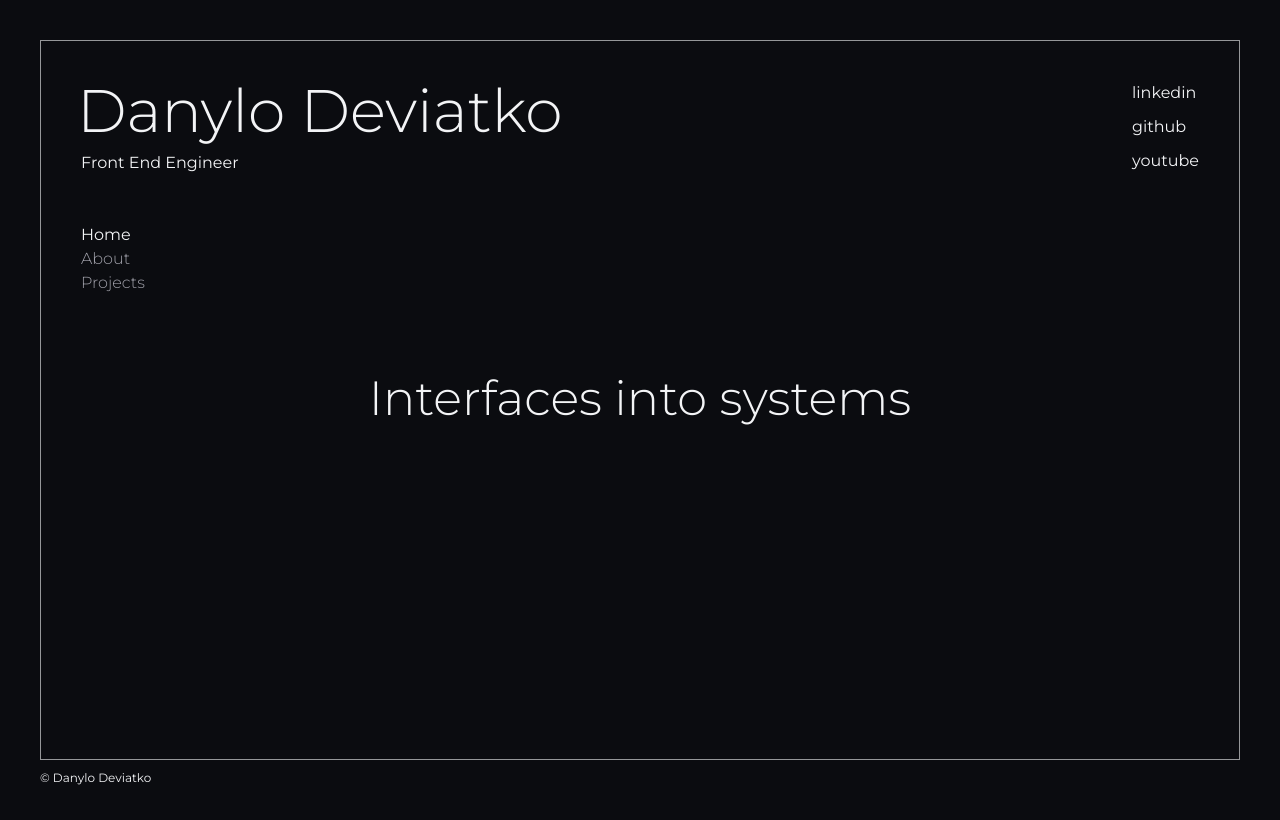
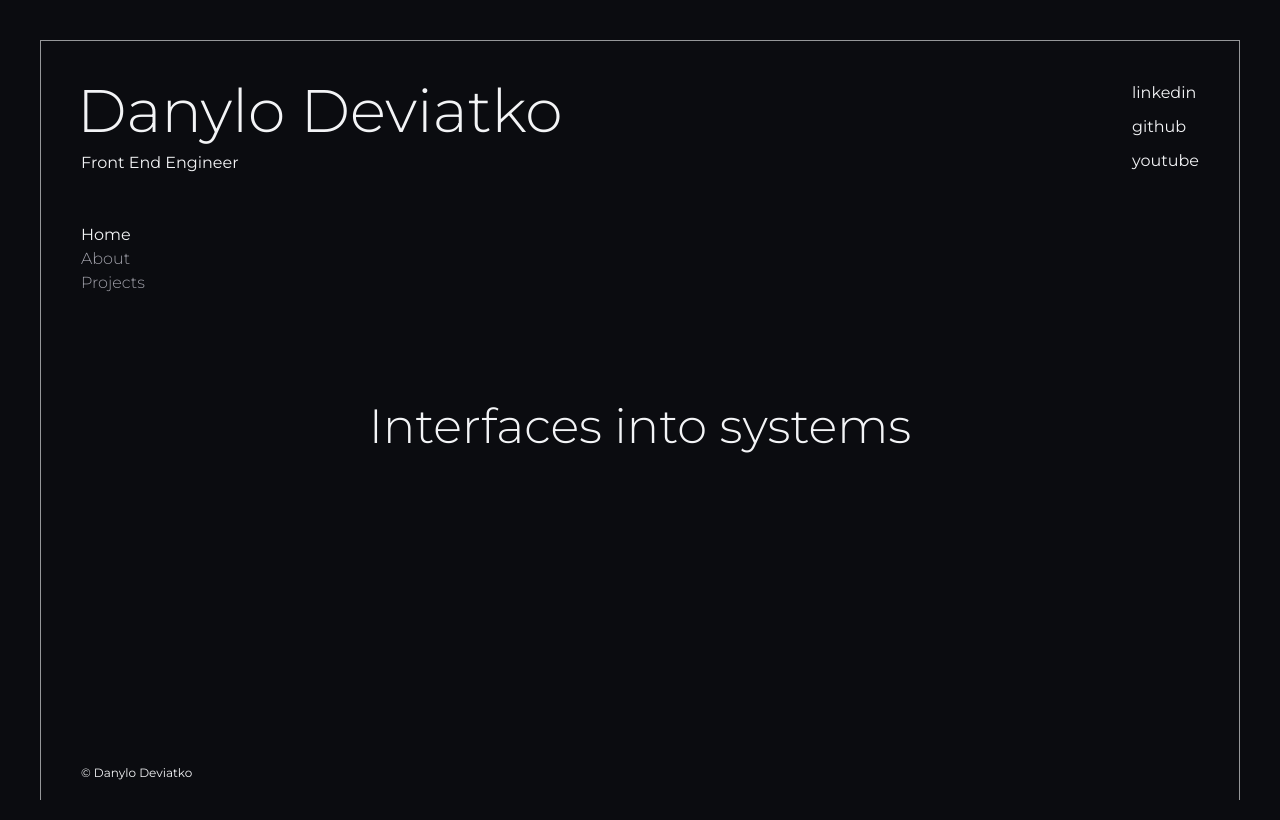
Before and after one commit to DanilDevyatko/Portfolio, a React (Vite) app in the folder apps/portfolioWeb/: page /home in a window 1280 px wide. Built offline with nearby package versions, Linux system fonts and the light colour scheme.

Commit message:
alignment of main content wrapper;updated doc

```diff
--- a/apps/portfolioWeb/src/app/AppShell.module.css
+++ b/apps/portfolioWeb/src/app/AppShell.module.css
@@ -3,7 +3,7 @@
   padding: 20px 20px 90px 20px;
 
   @media (min-width: 768px) {
-    padding: 40px;
+    padding: 40px 40px 0 40px;
   }
 }
 
@@ -14,7 +14,7 @@
   flex-direction: column;
   padding: 20px;
   border: 1px solid var(--border);
-  overflow: hidden;
+  border-bottom: none;
   position: relative;
 
   @media (min-width: 768px) {
@@ -39,9 +39,24 @@
   padding: 20px;
   margin: 10px 0 0 0;
   display: flex;
+  align-items: center;
   justify-content: center;
   flex: 1 1 auto;
   min-height: 0;
+  overflow: hidden;
+
+  @media (min-width: 768px) {
+    padding: 40px;
+  }
+}
+
+.outlet {
+  display: flex;
+  flex-direction: column;
+  width: 100%;
+  height: 100%;
+  max-width: 800px;
+  margin: 0;
   overflow-y: auto;
   overflow-x: hidden;
   scrollbar-width: none;
@@ -50,37 +65,25 @@
   &::-webkit-scrollbar {
     display: none;
   }
-
-  @media (min-width: 768px) {
-    padding: 40px;
-  }
 }
 
-.outlet {
-  display: flex;
-  align-items: flex-start;
-  justify-content: center;
-  width: 100%;
-  min-height: 100%;
-  max-width: 800px;
-  margin: 0 auto;
-
-  @media (min-width: 768px) {
-    align-items: center;
-  }
+.outlet::before,
+.outlet::after {
+  content: '';
+  flex: 1 0 0;
 }
 
 .copyright {
   position: absolute;
   z-index: 0;
-  left: 20px;
-  bottom: 70px;
+  left: 15px;
+  bottom: 10px;
   font-size: 12px;
   color: var(--text);
 
   @media (min-width: 768px) {
     left: 40px;
-    bottom: 15px;
+    bottom: 20px;
   }
 }
 
--- a/apps/portfolioWeb/src/app/AppShell.tsx
+++ b/apps/portfolioWeb/src/app/AppShell.tsx
@@ -106,8 +106,8 @@ export function AppShell() {
         <div className={styles.crowdSimulator}>
           <CrowedSimulator />
         </div>
+        <div className={styles.copyright}>&copy; Danylo Deviatko</div>
       </main>
-      <div className={styles.copyright}>&copy; Danylo Deviatko</div>
     </div>
   );
 }
--- a/apps/portfolioWeb/src/widgets/RotatingSentences/RotatingSentences.module.css
+++ b/apps/portfolioWeb/src/widgets/RotatingSentences/RotatingSentences.module.css
@@ -3,6 +3,7 @@
   text-align: center;
   pointer-events: none;
   width: 100%;
+  margin: 0;
 }
 
 @keyframes fadeIn {
```
